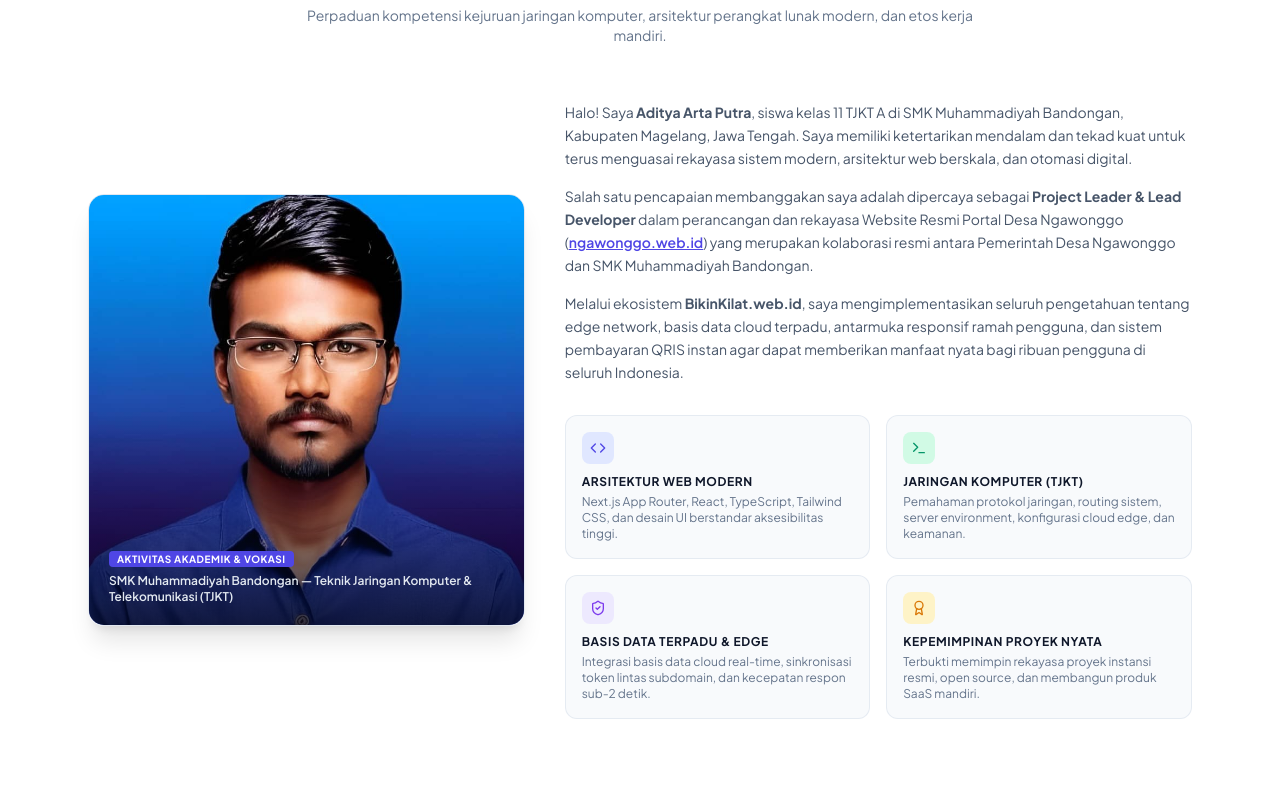
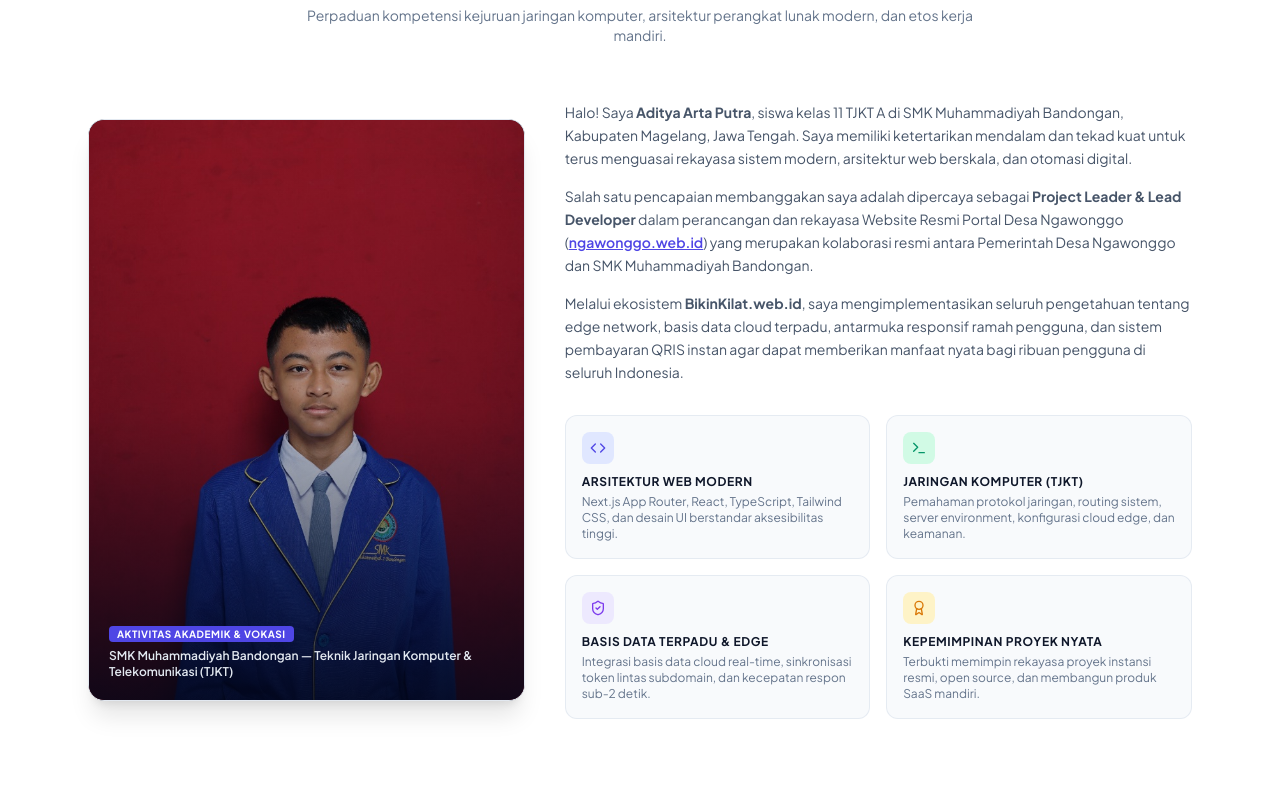
Before and after one commit to adityaarta085/bikinkilat-portal, a Next.js app: page /pengembang in a window 1280 px wide. Shown: the part 987-1780 px from the top of the page. Built offline with nearby package versions, Linux system fonts and the light colour scheme; no server answers; the database is empty.

Commit message:
fix: ganti foto profil aktivitas sekolah dengan foto resmi almamater SMK Muhammadiyah Bandongan

```diff
--- a/src/app/pengembang/page.tsx
+++ b/src/app/pengembang/page.tsx
@@ -352,13 +352,13 @@ export default function DeveloperPage() {
           <div className="grid grid-cols-1 lg:grid-cols-12 gap-10 items-center">
             {/* Foto Aktivitas Sekolah (Secondary Photo) */}
             <div className="lg:col-span-5 order-2 lg:order-1">
-              <div className="relative rounded-2xl overflow-hidden shadow-xl border border-slate-200 dark:border-slate-800 group">
+              <div className="relative rounded-2xl overflow-hidden shadow-xl border border-slate-200 dark:border-slate-800 group aspect-[3/4] bg-slate-900">
                 <img
                   src="/developer/about-sec-image.jpeg"
                   alt="Aktivitas Siswa Aditya Arta Putra di SMK Muhammadiyah Bandongan"
-                  className="w-full h-auto object-cover group-hover:scale-105 transition duration-500"
+                  className="w-full h-full object-cover object-[center_60%] group-hover:scale-105 transition duration-500"
                 />
-                <div className="absolute inset-0 bg-gradient-to-t from-slate-950/80 via-transparent to-transparent flex items-end p-5 text-white">
+                <div className="absolute inset-0 bg-gradient-to-t from-slate-950/85 via-slate-950/20 to-transparent flex items-end p-5 text-white">
                   <div>
                     <span className="text-[10px] uppercase font-bold tracking-wider px-2 py-0.5 rounded bg-indigo-600 text-white">
                       Aktivitas Akademik & Vokasi
--- a/src/lib/developer-data.ts
+++ b/src/lib/developer-data.ts
@@ -30,8 +30,8 @@ export const INITIAL_GALLERY: GalleryItem[] = [
   },
   {
     id: 'gal-2',
-    title: 'Aktivitas Akademik SMK Muhammadiyah Bandongan',
-    description: 'Dokumentasi pembelajaran kejuruan Teknik Jaringan Komputer & Telekomunikasi (TJKT) di lingkungan SMK Muhammadiyah Bandongan.',
+    title: 'Aditya Arta Putra - Almamater SMK Muhammadiyah Bandongan',
+    description: 'Dokumentasi resmi siswa 11 TJKT A berseragam almamater kebanggaan SMK Muhammadiyah Bandongan.',
     category: 'Sekolah',
     imageUrl: '/developer/about-sec-image.jpeg',
     date: '2026',
```
Also changed, not shown: public/developer/about-sec-image.jpeg, public/developer/aditya-smk-almamater.jpg (added).
